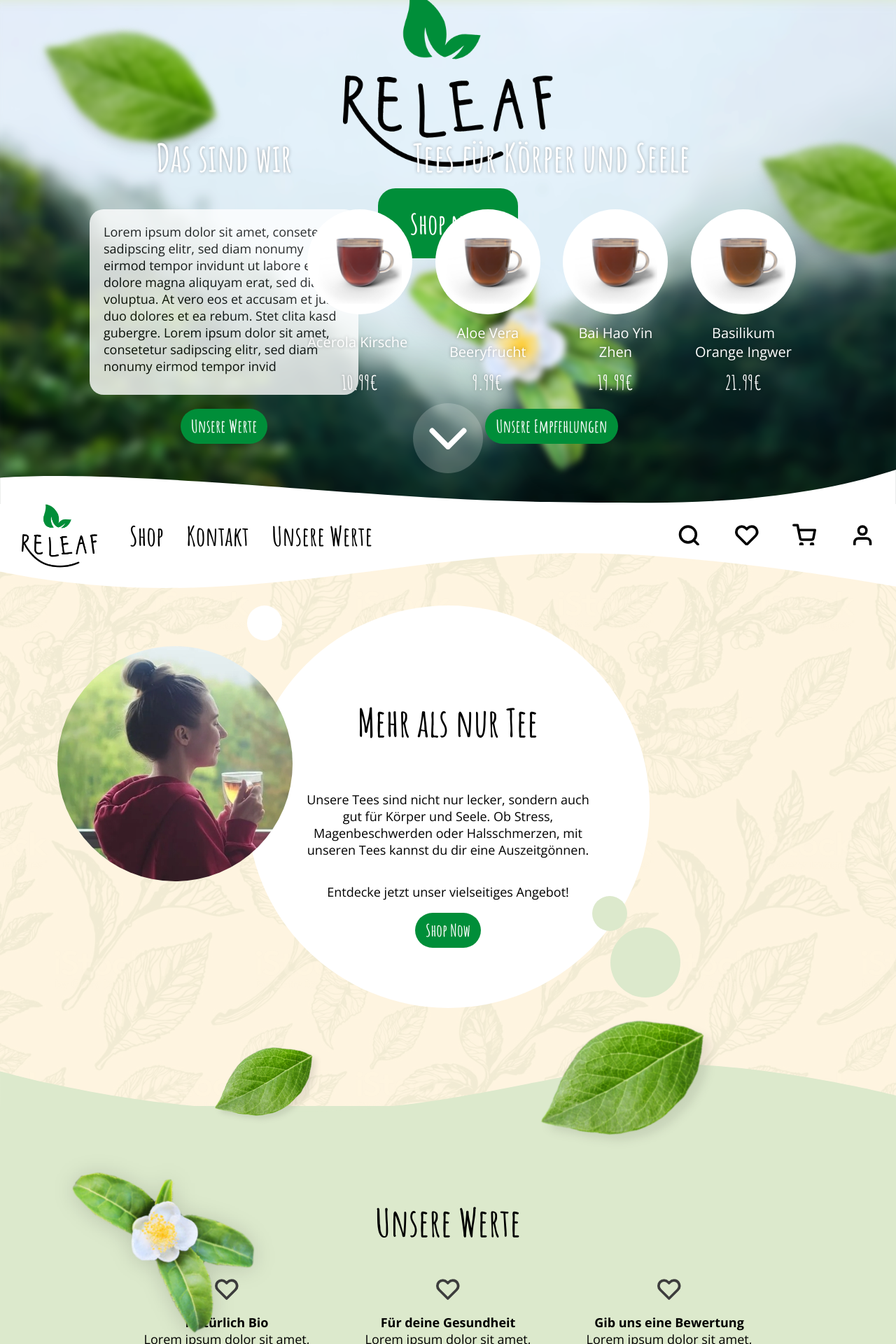
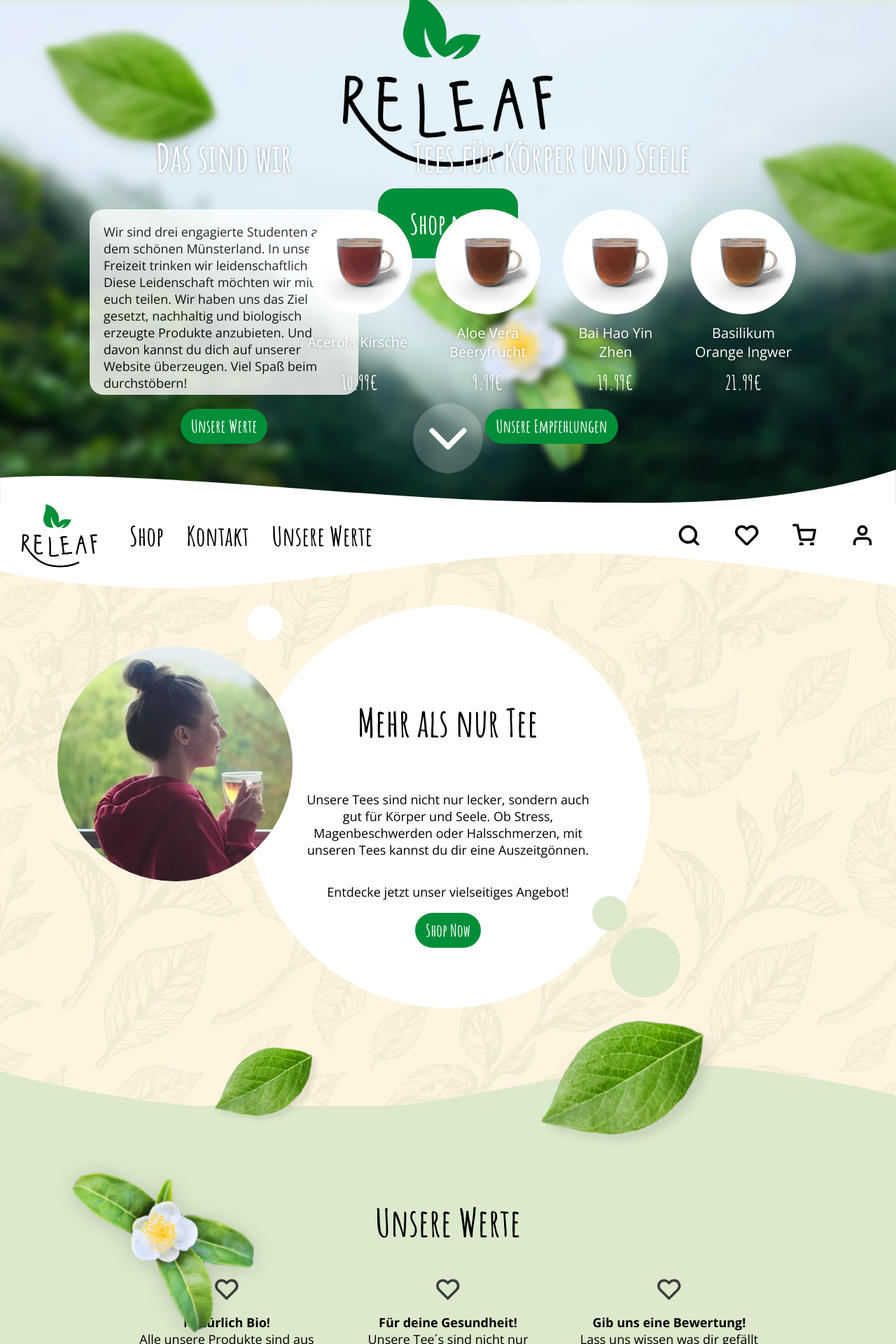
Before and after one commit to maharkus/Releaf, a PHP site: page / in a window 1280 px wide. Shown: the top 1920 px of the page at 70% size. Run offline with PHP 8.4, Linux system fonts and the light colour scheme; data comes from the database, SQL or seed files in the repository; some libraries are stand-ins or nearby versions.

Commit message:
Lorem Text ersetzt

```diff
--- a/css/main.css
+++ b/css/main.css
@@ -871,6 +871,7 @@ section .value-wrapper .value-block h3 {
 }
 section .value-wrapper .value-block p {
   margin-top: 0;
+  text-align: center;
 }
 section .value-wrapper + a {
   display: flex;
@@ -884,6 +885,13 @@ section .testimonial-wrapper {
 }
 section .testimonial-wrapper div {
   margin: 0px 0px 0px 200px;
+  text-align: left;
+}
+section .testimonial-wrapper div h3 {
+  text-align: left;
+}
+section .testimonial-wrapper div p {
+  text-align: left;
 }
 
 .textured {
--- a/index.php
+++ b/index.php
@@ -34,7 +34,9 @@
         <div class="header about-wrapper">
             <h2 class="amatic text-shadow">Das sind wir</h2>
             <div class="textbox">
-                <p>Lorem ipsum dolor sit amet, consetetur sadipscing elitr, sed diam nonumy eirmod tempor invidunt ut labore et dolore magna aliquyam erat, sed diam voluptua. At vero eos et accusam et justo duo dolores et ea rebum. Stet clita kasd gubergre. Lorem ipsum dolor sit amet, consetetur sadipscing elitr, sed diam nonumy eirmod tempor invid</p>
+                <p>
+                    Wir sind drei engagierte Studenten aus dem schönen Münsterland. In unserer Freizeit trinken wir leidenschaftlich Tee. Diese Leidenschaft möchten wir mit euch teilen. Wir haben uns das Ziel gesetzt, nachhaltig und biologisch erzeugte Produkte anzubieten. Und davon kannst du dich auf unserer Website überzeugen. Viel Spaß beim durchstöbern!
+                </p>
             </div>
             <form action="./unsere-werte.php">
                 <button class="button">Unsere Werte</button>
@@ -106,28 +108,28 @@
                 <div class="value-block">
                     <img src="img/icons/ic_heart.svg" />
                     <h3>
-                        Natürlich Bio
+                        Natürlich Bio!
                     </h3>
                     <p>
-                        Lorem ipsum dolor sit amet,<br> consectetur adipisicing elit.
+                        Alle unsere Produkte sind aus biologischem und nachhaltigem Anbau.
                     </p>
                 </div>
                 <div class="value-block">
                     <img src="img/icons/ic_heart.svg" />
                     <h3>
-                        Für deine Gesundheit
+                        Für deine Gesundheit!
                     </h3>
                     <p>
-                        Lorem ipsum dolor sit amet,<br> consectetur adipisicing elit.
+                        Unsere Tee´s sind nicht nur super lecker, sonder helfen dir auch bei körperlichen Beschwerden.
                     </p>
                 </div>
                 <div class="value-block">
                     <img src="img/icons/ic_heart.svg" />
                     <h3>
-                        Gib uns eine Bewertung
+                        Gib uns eine Bewertung!
                     </h3>
                     <p>
-                        Lorem ipsum dolor sit amet,<br> consectetur adipisicing elit.
+                        Lass uns wissen was dir gefällt und lass uns eine Bewertung da.
                     </p>
                 </div>
             </div>
--- a/scss/pages/_home.scss
+++ b/scss/pages/_home.scss
@@ -371,6 +371,7 @@ section {
 
             p {
                 margin-top: 0;
+                text-align: center;
             }
         }
 
@@ -386,6 +387,13 @@ section {
         align-items: center;
         div{
             margin: 0px 0px 0px 200px;
+            text-align: left;
+            h3{
+                text-align: left;
+            }
+            p{
+                text-align: left;
+            }
         }
     }
 }
```
